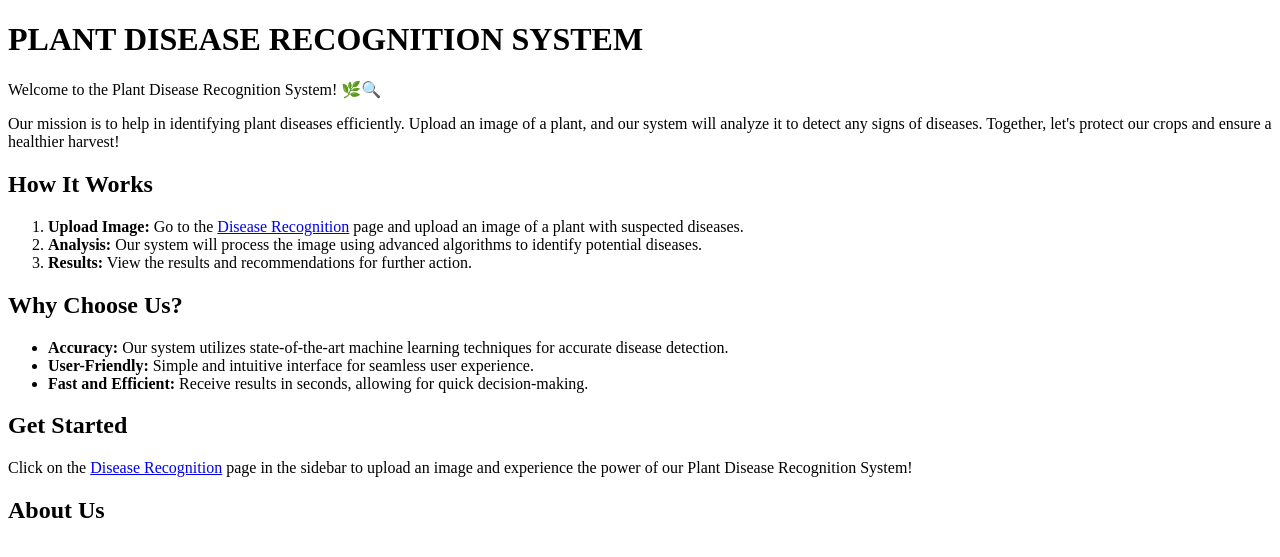
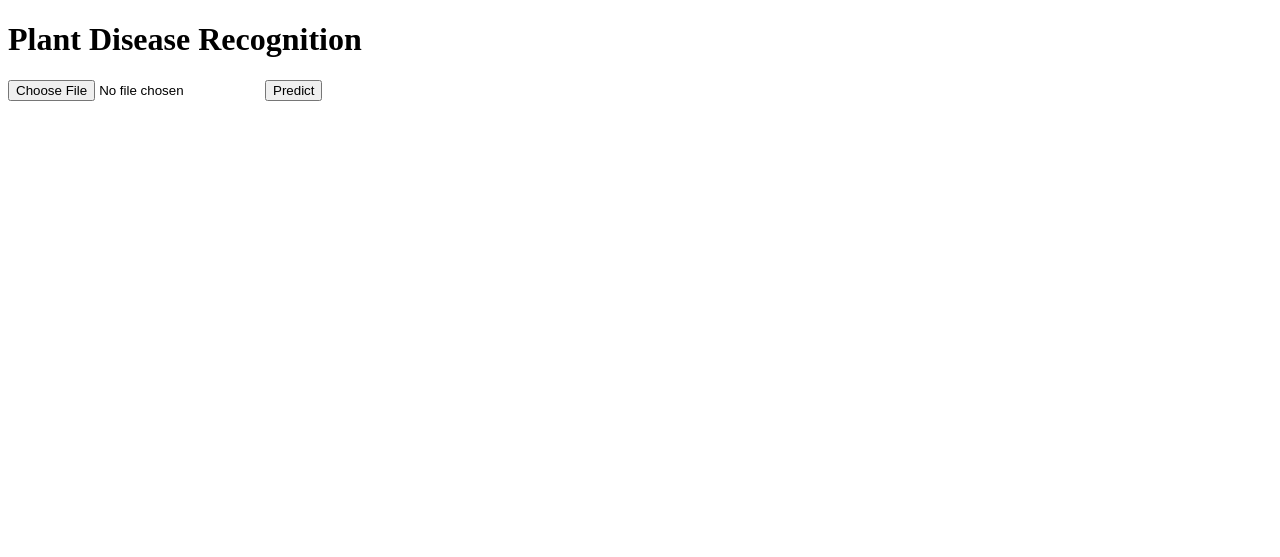
Before and after one commit to shradheyn/plant-disease, a Flask app: template templates/home.html in a window 1280 px wide. Shown: the top 557 px of the page. Run offline with Flask 3, Linux system fonts and the light colour scheme; the template is opened without the code that fills it, so the values that code supplies are empty.

Commit message:
Update home.html

```diff
--- a/templates/home.html
+++ b/templates/home.html
@@ -1,28 +1,13 @@
-<!DOCTYPE html>
+<!doctype html>
 <html lang="en">
-<head>
-    <meta charset="UTF-8">
-    <meta name="viewport" content="width=device-width, initial-scale=1.0">
-    <title>Plant Disease Recognition System</title>
-</head>
-<body>
-    <h1>PLANT DISEASE RECOGNITION SYSTEM</h1>
-    <p>Welcome to the Plant Disease Recognition System! 🌿🔍</p>
-    <p>Our mission is to help in identifying plant diseases efficiently. Upload an image of a plant, and our system will analyze it to detect any signs of diseases. Together, let's protect our crops and ensure a healthier harvest!</p>
-    <h2>How It Works</h2>
-    <ol>
-        <li><strong>Upload Image:</strong> Go to the <a href="{{ url_for('predict') }}">Disease Recognition</a> page and upload an image of a plant with suspected diseases.</li>
-        <li><strong>Analysis:</strong> Our system will process the image using advanced algorithms to identify potential diseases.</li>
-        <li><strong>Results:</strong> View the results and recommendations for further action.</li>
-    </ol>
-    <h2>Why Choose Us?</h2>
-    <ul>
-        <li><strong>Accuracy:</strong> Our system utilizes state-of-the-art machine learning techniques for accurate disease detection.</li>
-        <li><strong>User-Friendly:</strong> Simple and intuitive interface for seamless user experience.</li>
-        <li><strong>Fast and Efficient:</strong> Receive results in seconds, allowing for quick decision-making.</li>
-    </ul>
-    <h2>Get Started</h2>
-    <p>Click on the <a href="{{ url_for('predict') }}">Disease Recognition</a> page in the sidebar to upload an image and experience the power of our Plant Disease Recognition System!</p>
-    <h2>About Us</h2>
-</body>
+  <head>
+    <title>Plant Disease Recognition</title>
+  </head>
+  <body>
+    <h1>Plant Disease Recognition</h1>
+    <form action="/predict" method="post" enctype="multipart/form-data">
+      <input type="file" name="file" required>
+      <button type="submit">Predict</button>
+    </form>
+  </body>
 </html>
```
